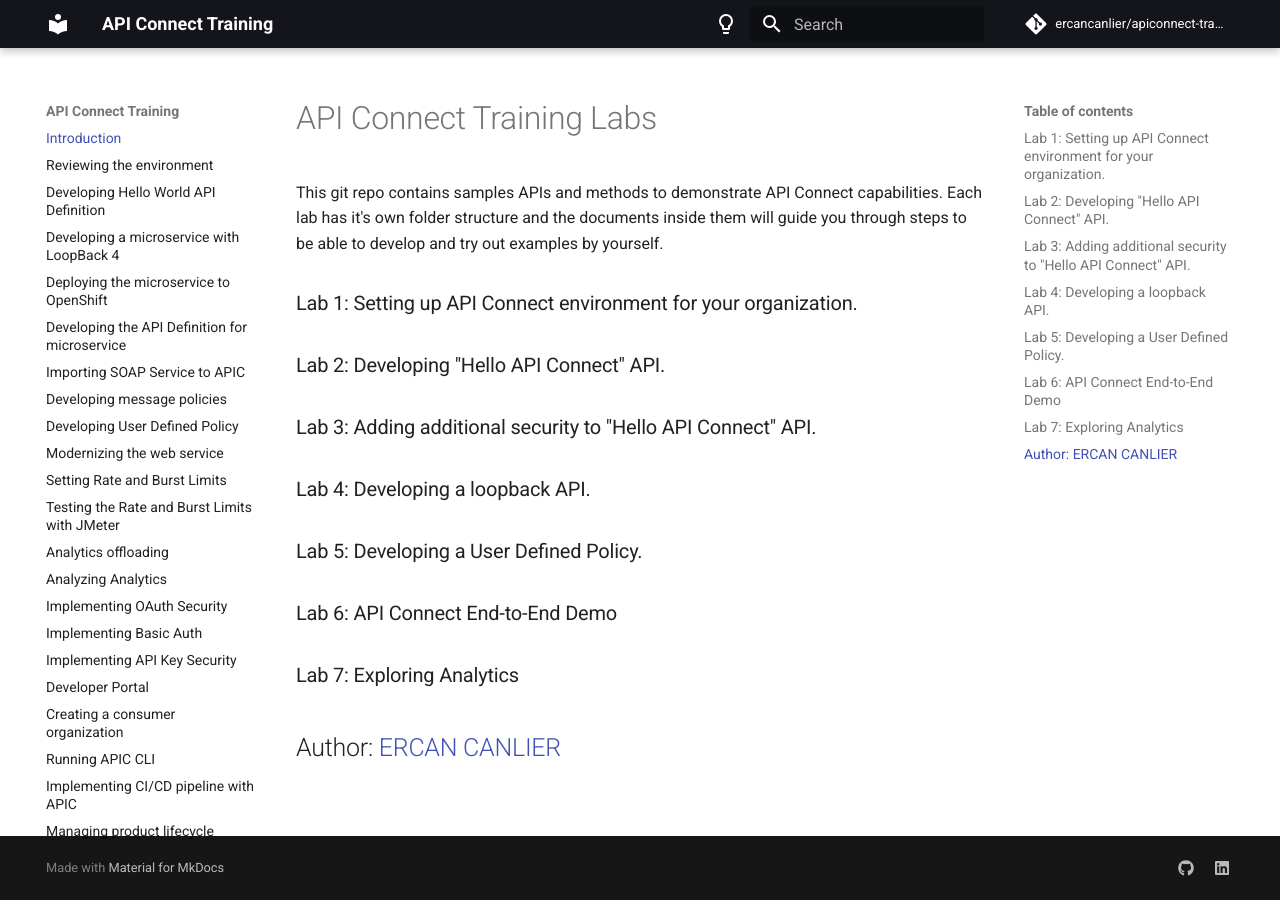
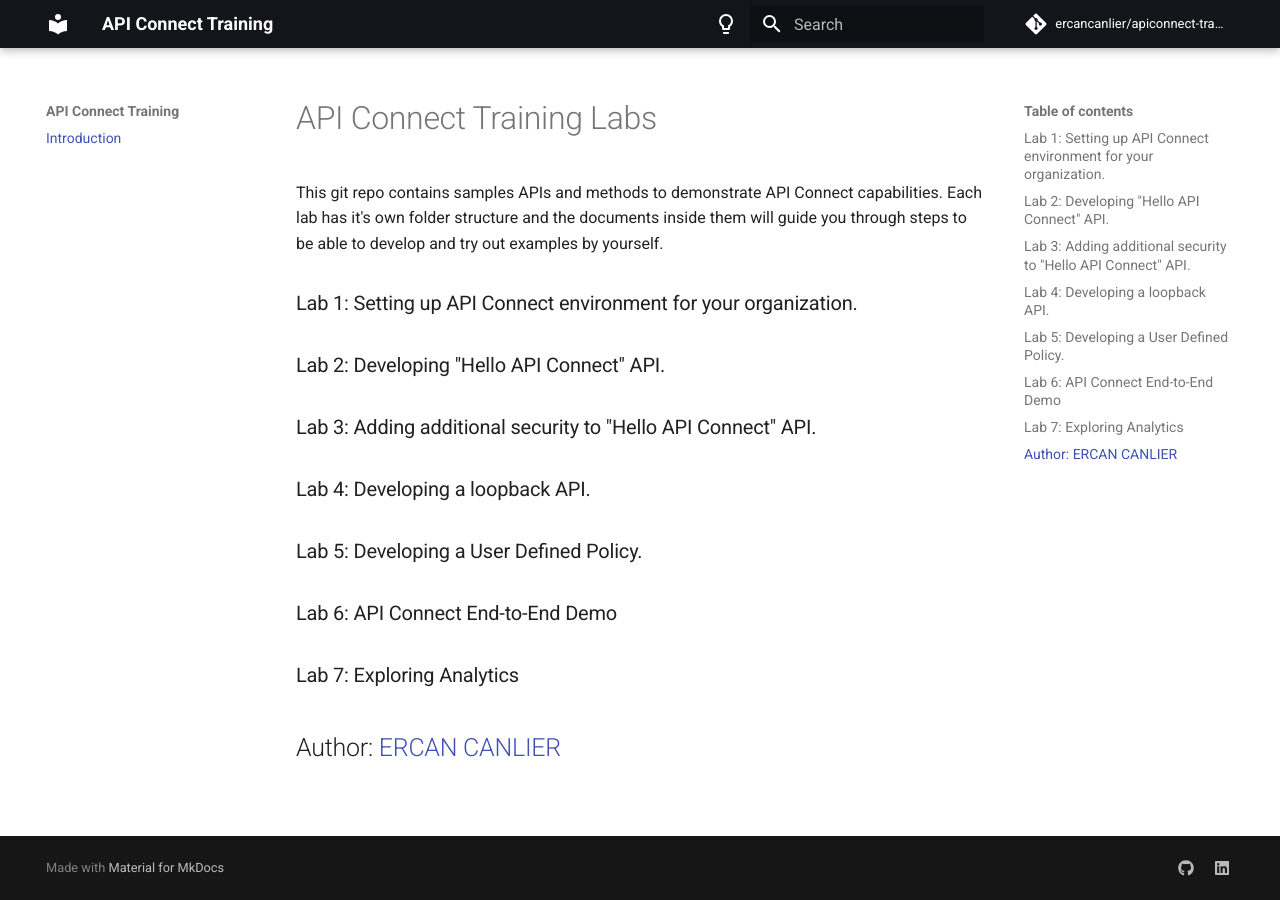
Before and after one commit to ercancanlier/apiconnect-training, an MkDocs documentation site: the page built from content/index.md, in a window 1280 px wide. Built offline with MkDocs 1.6.1 and Material for MkDocs 9.7.7, drawn with Linux system fonts in a browser that asks for light colours; comment, search, counter and statistics services are not loaded.

Commit message:
Content update

```diff
--- a/mkdocs.yml
+++ b/mkdocs.yml
@@ -82,26 +82,26 @@
 # Navigation
 nav:
   - Introduction: index.md
-  - Reviewing the environment: lab1/lab1.md
-  - Developing Hello World API Definition: lab2/lab2.md
-  - Developing a microservice with LoopBack 4: lab3/lab3.md
-  - Deploying the microservice to OpenShift: lab4/lab4.md
-  - Developing the API Definition for microservice: lab5/lab5.md
-  - Importing SOAP Service to APIC: lab6/lab6.md
-  - Developing message policies: lab7/lab7.md
-  - Developing User Defined Policy: lab8/lab8.md
-  - Modernizing the web service: lab9/lab9.md
-  - Setting Rate and Burst Limits: lab10/lab10.md
-  - Testing the Rate and Burst Limits with JMeter: lab11/lab11.md
-  - Analytics offloading: lab12/lab12.md
-  - Analyzing Analytics: lab13/lab13.md
-  - Implementing OAuth Security: lab14/lab14.md
-  - Implementing Basic Auth: lab15/lab15.md
-  - Implementing API Key Security: lab16/lab16.md
-  - Developer Portal: lab17/lab17.md
-  - Creating a consumer organization: lab18/lab18.md
-  - Running APIC CLI: lab19/lab19.md
-  - Implementing CI/CD pipeline with APIC: lab20/lab20.md
-  - Managing product lifecycle: lab21/lab21.md
+  #- Reviewing the environment: lab1/lab1.md
+  #- Developing Hello World API Definition: lab2/lab2.md
+  #- Developing a microservice with LoopBack 4: lab3/lab3.md
+  #- Deploying the microservice to OpenShift: lab4/lab4.md
+  #- Developing the API Definition for microservice: lab5/lab5.md
+  #- Importing SOAP Service to APIC: lab6/lab6.md
+  #- Developing message policies: lab7/lab7.md
+  #- Developing User Defined Policy: lab8/lab8.md
+  #- Modernizing the web service: lab9/lab9.md
+  #- Setting Rate and Burst Limits: lab10/lab10.md
+  #- Testing the Rate and Burst Limits with JMeter: lab11/lab11.md
+  #- Analytics offloading: lab12/lab12.md
+  #- Analyzing Analytics: lab13/lab13.md
+  #- Implementing OAuth Security: lab14/lab14.md
+  #- Implementing Basic Auth: lab15/lab15.md
+  #- Implementing API Key Security: lab16/lab16.md
+  #- Developer Portal: lab17/lab17.md
+  #- Creating a consumer organization: lab18/lab18.md
+  #- Running APIC CLI: lab19/lab19.md
+  #- Implementing CI/CD pipeline with APIC: lab20/lab20.md
+  #- Managing product lifecycle: lab21/lab21.md
 
 docs_dir: content/
```
